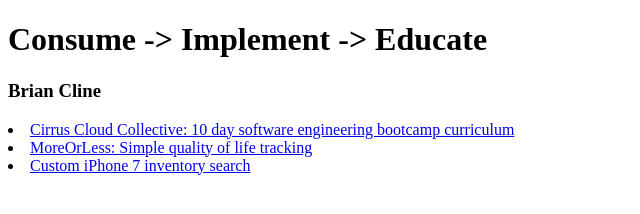
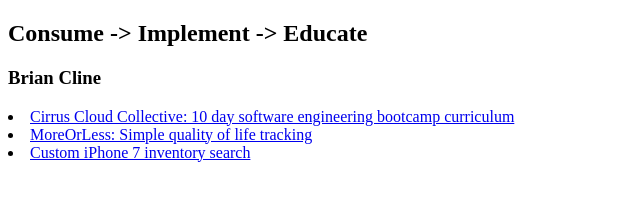
Before and after one commit to standardhuman/standardhuman.github.io, a plain HTML site: page index.html in a window 1280 px wide. Shown: the whole page, without its empty margins (0-640 px from the left). Drawn offline with Linux system fonts and the light colour scheme.

Commit message:
update readme

```diff
--- a/index.html
+++ b/index.html
@@ -5,7 +5,7 @@
     <title>Software by Brian Cline</title>
   </head>
   <body>
-    <h1>Consume -> Implement -> Educate</h1>
+    <h2>Consume -> Implement -> Educate</h2>
     <h3>Brian Cline</h3>
     <li><a href="https://github.com/CirrusCollective/home">Cirrus Cloud Collective: 10 day software engineering bootcamp curriculum</a></li>
     <li><a href="https://standardhuman.github.io/moreorless">MoreOrLess: Simple quality of life tracking</a></li>
```
